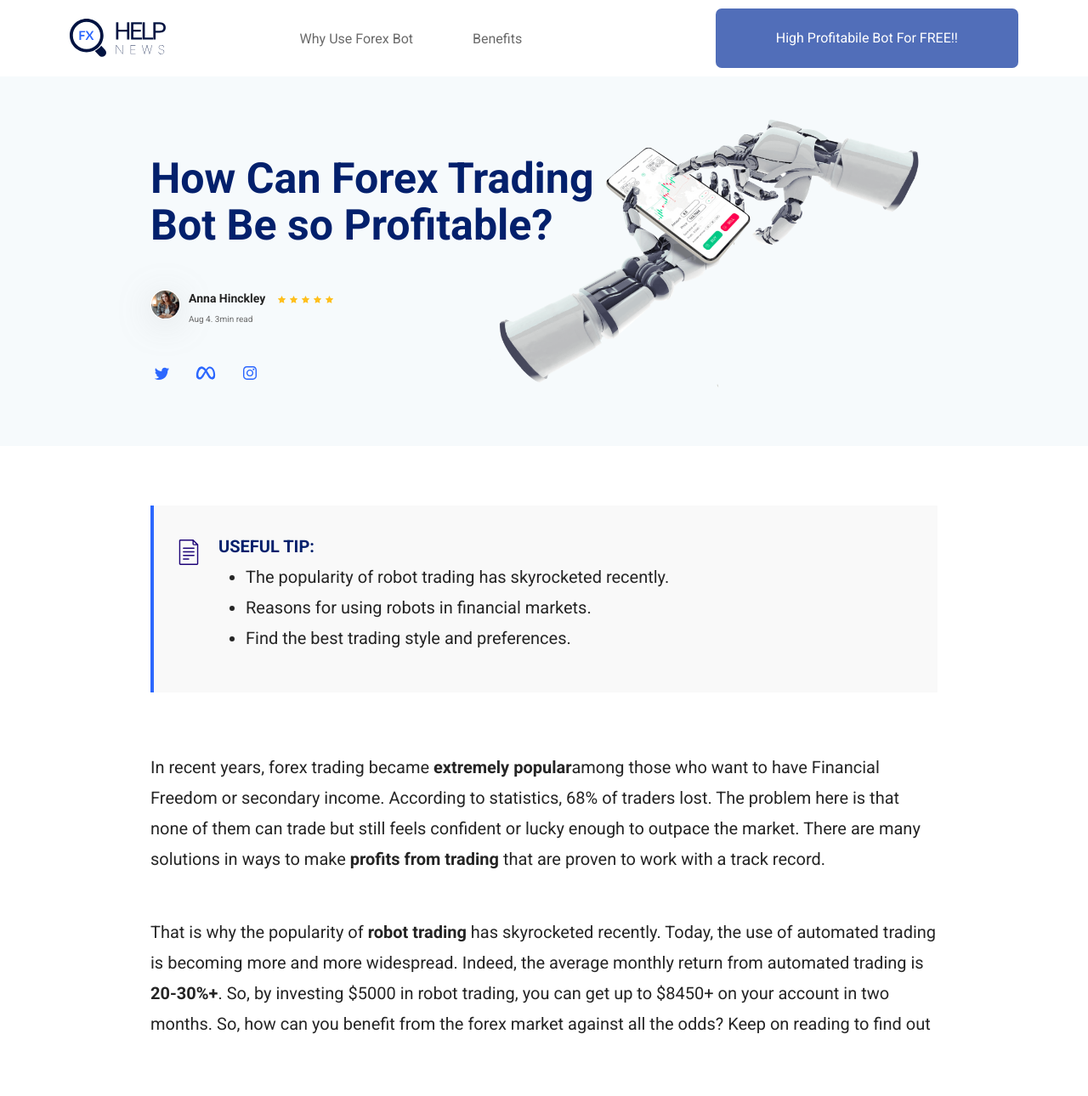
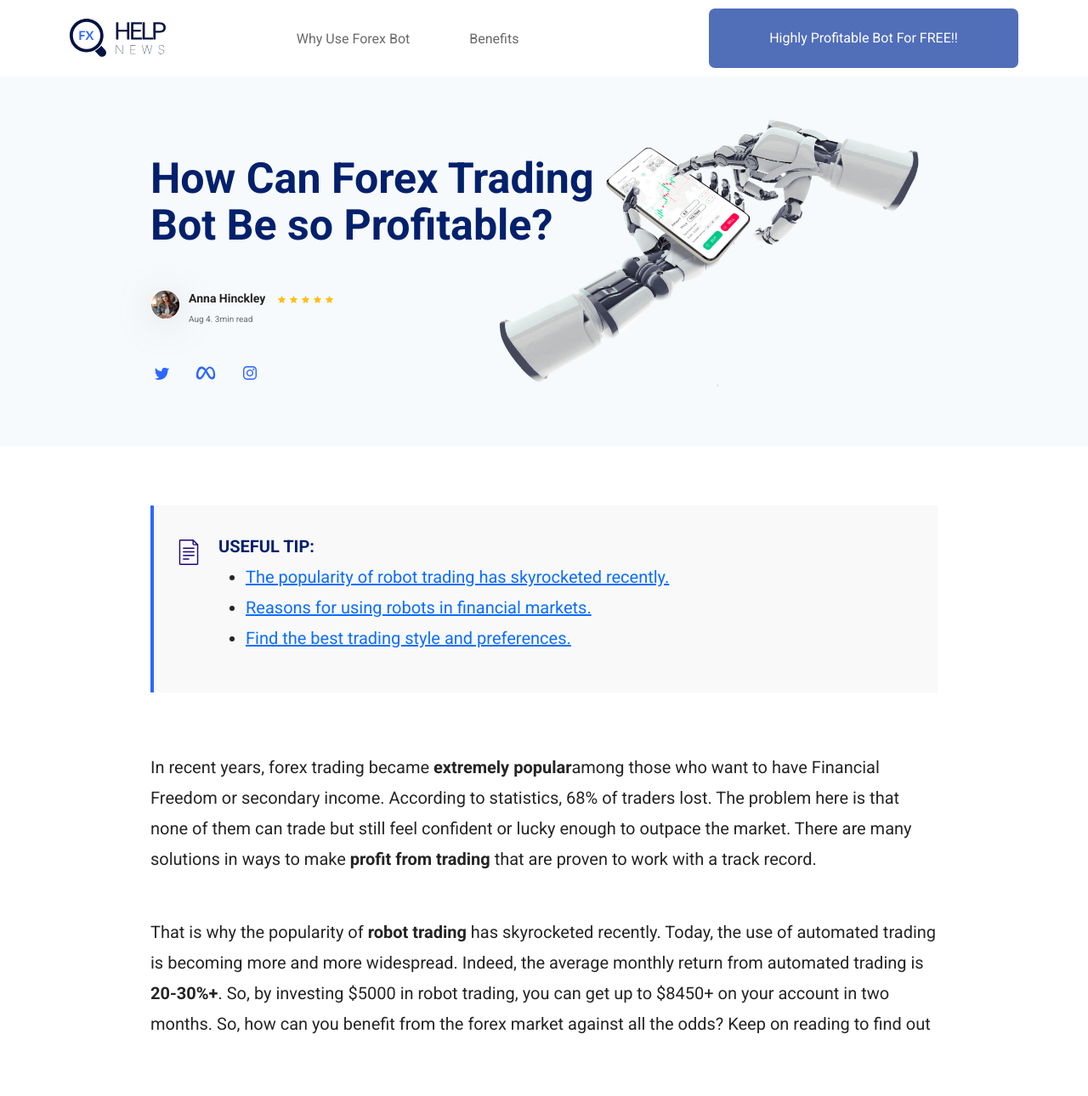
Before and after one commit to Ramielson-Edgar/article-forex, a plain HTML site: page index.html in a window 1280 px wide. Shown: the top 1290 px of the page at 85% size. Drawn offline with nearby package versions, Linux system fonts and the light colour scheme.

Commit message:
add links

```diff
--- a/index.html
+++ b/index.html
@@ -34,7 +34,7 @@
         </ul>
 
         <a href="https://spy-fx.com/?utm_source=Native&utm_medium=CPC&utm_campaign=Trading-bots"
-          class="btn-forex-bot btn-forex-bot__menu">High Profitabile Bot for FREE!!
+          class="btn-forex-bot btn-forex-bot__menu">Highly Profitable Bot for FREE!!
         </a>
       </nav>
     </header>
@@ -126,20 +126,20 @@
               <div class="forex-article__note-body">
                 <p class="forex-article__note-header">USEFUL TIP:</p>
 
-                <ul class="forex-article__note-list">
+                <ul id="The-popularity-of-robot" class="forex-article__note-list">
                   <li class="forex-article__note-item">
                     <p class="forex-article__note-text">
-                      The popularity of robot trading has skyrocketed recently.
+                     <a href="#The-popularity-of-robot" class="forex-article__note-link">The popularity of robot trading has skyrocketed recently.</a>
                     </p>
                   </li>
                   <li class="forex-article__note-item">
                     <p class="forex-article__note-text">
-                      Reasons for using robots in financial markets.
+                      <a href="#why-use-fore-robot" class="forex-article__note-link"> Reasons for using robots in financial markets.</a>
                     </p>
                   </li>
                   <li class="forex-article__note-item">
                     <p class="forex-article__note-text">
-                      Find the best trading style and preferences.
+                       <a href="#Find-the-best-trading" class="forex-article__note-link" >Find the best trading style and preferences.</a>
                     </p>
                   </li>
                 </ul>
@@ -148,17 +148,17 @@
           </div>
         </div>
 
-        <div class="row">
+        <div  class="row ">
           <div class="col-lg-10 m-auto">
             <p class="forex-article__paragraph forex-article__paragraph-one">
               In recent years, forex trading became <strong>extremely popular</strong>among those who want to have
               Financial Freedom or
               secondary income. According to statistics, 68% of traders lost. The problem here is that none of them can
-              trade but still feels confident or lucky enough to outpace the market. There are many solutions in ways to
-              make <strong> profits from trading</strong> that are proven to work with a track record.
+              trade but still feel confident or lucky enough to outpace the market. There are many solutions in ways to
+              make <strong> profit from trading</strong> that are proven to work with a track record.
             </p>
 
-            <p class="forex-article__paragraph">
+            <p id="why-use-fore-robot" class="forex-article__paragraph">
               That is why the popularity of <strong>robot trading</strong> has skyrocketed recently. Today, the use of
               automated trading
               is becoming more and more widespread. Indeed, the average monthly return from automated trading is
@@ -171,7 +171,7 @@
       </div>
     </section>
 
-    <section class="forex-why-use">
+    <section  class="forex-why-use">
       <div class="container">
         <div class="row">
           <div class="col-lg-10 m-auto">
@@ -212,21 +212,23 @@
 
           </div>
 
-          <div class="col-lg-12 m-auto">
-            <img class="img-fluid m-auto" src="./img/forex-trading-chart.png" alt="forex trading chart" width="970"
+
+
+          <div id="Find-the-best-trading" class="col-lg-12 m-auto">
+            <img  class="img-fluid m-auto" src="./img/forex-trading-chart.png" alt="forex trading chart" width="970"
               height="559" />
 
             <p class="forex-why-use__img-description text-center">
 
               This image shows the <strong>profit</strong> for the last six months of 2022
 
-
             </p>
           </div>
 
+
+
           <div class="col-lg-10 m-auto">
             <p class="forex-article__paragraph mt-5">
-
                 The company (Spyfx) has a proven <strong> track record</strong> of its software performance, showing <strong> monthly profitability</strong>.
                 For example, last month the bots brought <strong>130.61% profit</strong>, meaning that if you had invested $1000 in these EAs
                 at the beginning of the month, <strong>your profit</strong> would have been $1306.10 by the end of the month. Six years of
@@ -245,8 +247,7 @@
           </p>
 
           <a class="btn-forex-bot"
-            href="https://spy-fx.com/?utm_source=Native&utm_medium=CPC&utm_campaign=Trading-bots">High Profitabile Bot
-            for FREE!!
+            href="https://spy-fx.com/?utm_source=Native&utm_medium=CPC&utm_campaign=Trading-bots">Highly Profitable Bot for FREE!!
           </a>
         </div>
       </div>
@@ -271,7 +272,7 @@
       </ul>
 
       <a href="https://spy-fx.com/?utm_source=Native&utm_medium=CPC&utm_campaign=Trading-bots"
-        class="btn-forex-bot btn-forex-bot__footer">High Profitabile Bot for FREE!!</a>
+        class="btn-forex-bot btn-forex-bot__footer">Highly Profitable Bot for FREE!!</a>
     </div>
 
     <div class="article-page-footer__all-rights-reserved">
```
Also changed, not shown: 1 other file.
